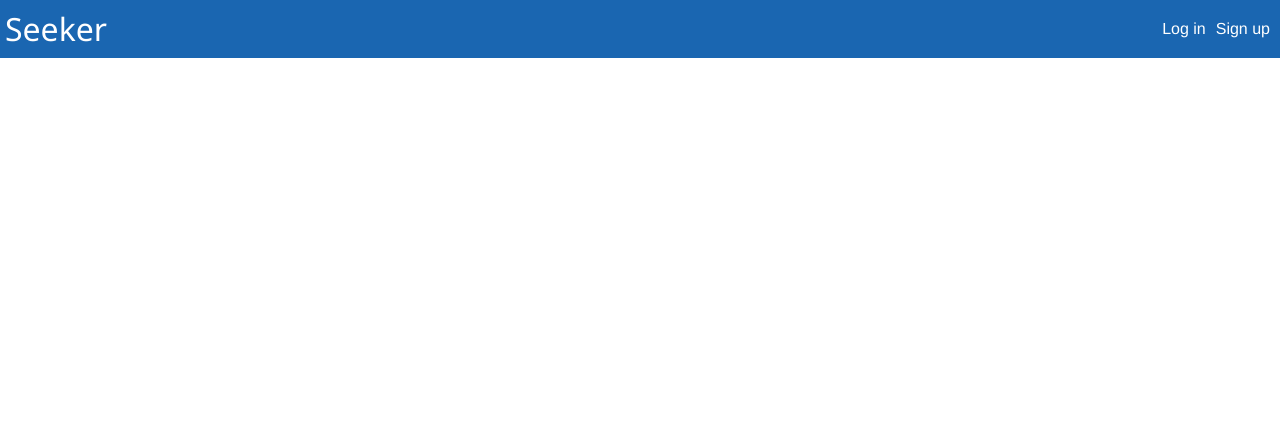
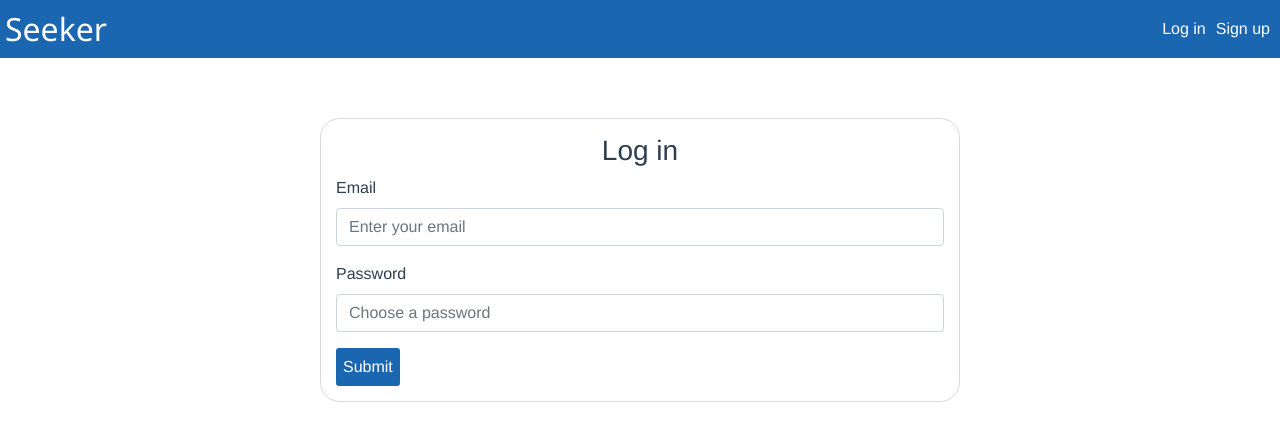
Before and after one commit to georgeben/Fact-Seeker-Client, a Vue app: page /login in a window 1280 px wide. Shown: the top 440 px of the page. Built offline with nearby package versions, Linux system fonts and the light colour scheme.

Commit message:
Enable user to log in

```diff
--- a/src/api/user.js
+++ b/src/api/user.js
@@ -3,6 +3,10 @@ import store from '../store';
 
 const url = 'http://localhost:3000';
 const parseResponse = response => response.data;
+
+const handleError = (error) => {
+  store.commit('setErrorMsg', error.response.data);
+}
 
 export default {
   signUp: async ({ name, email, password }) => {
@@ -16,7 +20,7 @@ export default {
       return parseResponse(result);
     } catch (error) {
       // Set error message
-      store.commit('setErrorMsg', error.response.data);
+      handleError(error);
     }
   },
 
@@ -28,7 +32,7 @@ export default {
       });
       return parseResponse(result);
     } catch (error) {
-      console.log(error);
+      handleError(error);
     }
   },
 };
--- a/src/components/Login.vue
+++ b/src/components/Login.vue
@@ -0,0 +1,78 @@
+<template>
+  <form @submit="signUp">
+      <h3>Log in</h3>
+      <div class="alert alert-danger" role="alert" v-if="errorMessage">
+        {{errorMessage}}
+      </div>
+      <div class="form-group">
+          <label for="email">Email</label>
+          <input type="email" class="form-control" id="email" placeholder="Enter your email" v-model="user.email" required/>
+      </div>
+      <div class="form-group">
+          <label for="password">Password</label>
+          <input type="password"  class="form-control" id="password" placeholder="Choose a password" v-model="user.password" required/>
+      </div>
+
+      <button>Submit</button>
+  </form>
+</template>
+
+<script>
+import { mapMutations, mapState } from 'vuex';
+import api from '../api/user';
+
+export default {
+  data() {
+    return {
+      user: {
+        email: '',
+        password: '',
+      },
+    };
+  },
+  methods: {
+    ...mapMutations(['setUser', 'setErrorMsg']),
+    async signUp(e) {
+      e.preventDefault();
+      const user = await api.signIn(this.user);
+      if(!user){
+          return;
+      }
+      console.log({ user });
+      this.setUser(user.data);
+    },
+  },
+  computed: {
+      ...mapState(['errorMessage'])
+  },
+  mounted(){
+      this.setErrorMsg('')
+  }
+};
+</script>
+
+<style scoped>
+
+form{
+    width: 50%;
+    margin-left: auto;
+    margin-right: auto;
+    margin-top: 60px;
+    border: 1px solid #d9d9d9;
+    padding: 15px;
+    border-radius: 20px;
+}
+
+form h3{
+    text-align: center;
+}
+
+form button{
+    background-color: #1a66b1;
+    color: white;
+    border: none;
+    padding: 7px;
+    border-radius: 3px;
+}
+
+</style>
--- a/src/components/Navbar.vue
+++ b/src/components/Navbar.vue
@@ -10,8 +10,8 @@
 
       <div>
           <ul>
-              <li><router-link to="/">Log in</router-link></li>
-              <li><router-link to="/">Sign up</router-link></li>
+              <li><router-link to="/login">Log in</router-link></li>
+              <li><router-link to="/signup">Sign up</router-link></li>
           </ul>
       </div>
   </nav>
--- a/src/components/Signup.vue
+++ b/src/components/Signup.vue
@@ -36,7 +36,7 @@ export default {
     };
   },
   methods: {
-    ...mapMutations(['setUser']),
+    ...mapMutations(['setUser', 'setErrorMsg']),
     async signUp(e) {
       e.preventDefault();
       const createdUser = await api.signUp(this.user);
@@ -49,6 +49,9 @@ export default {
   },
   computed: {
       ...mapState(['errorMessage'])
+  },
+  mounted(){
+      this.setErrorMsg('')
   }
 };
 </script>
--- a/src/router.js
+++ b/src/router.js
@@ -21,8 +21,11 @@ export default new Router({
       component: SearchResults,
     },
     {
-      path: '/auth',
-      name: 'auth',
+      path: '/login',
+      component: Auth,
+    },
+    {
+      path: '/signup',
       component: Auth,
     }
   ],
--- a/src/views/Auth.vue
+++ b/src/views/Auth.vue
@@ -1,13 +1,18 @@
 <template>
-  <SignUp />
+  <div>
+    <SignUp v-if="url === '/signup'" />
+    <Login v-if="url === '/login'" />
+  </div>
 </template>
 
 <script>
 import SignUp from '../components/Signup'
+import Login from '../components/Login'
 export default {
     name: 'Auth',
     components: {
         SignUp,
+        Login
     },
     computed: {
         url(){
```
